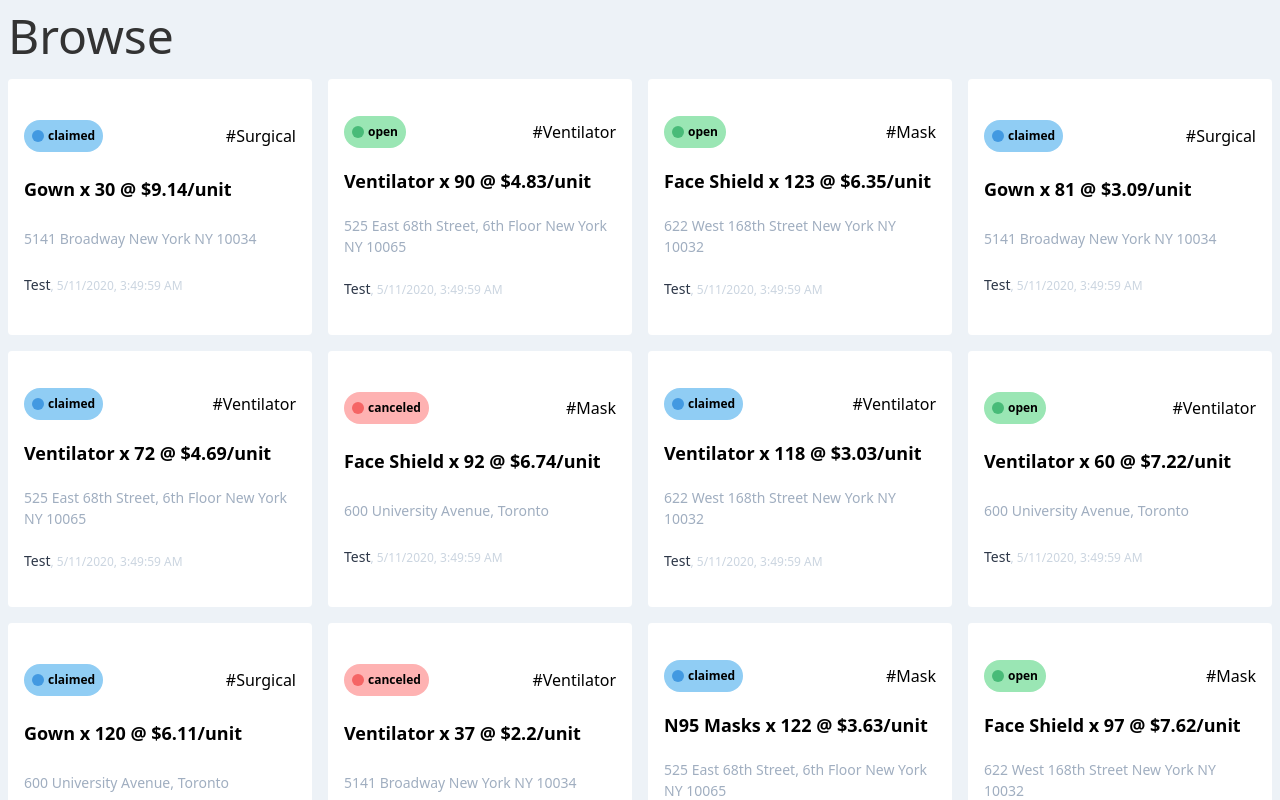
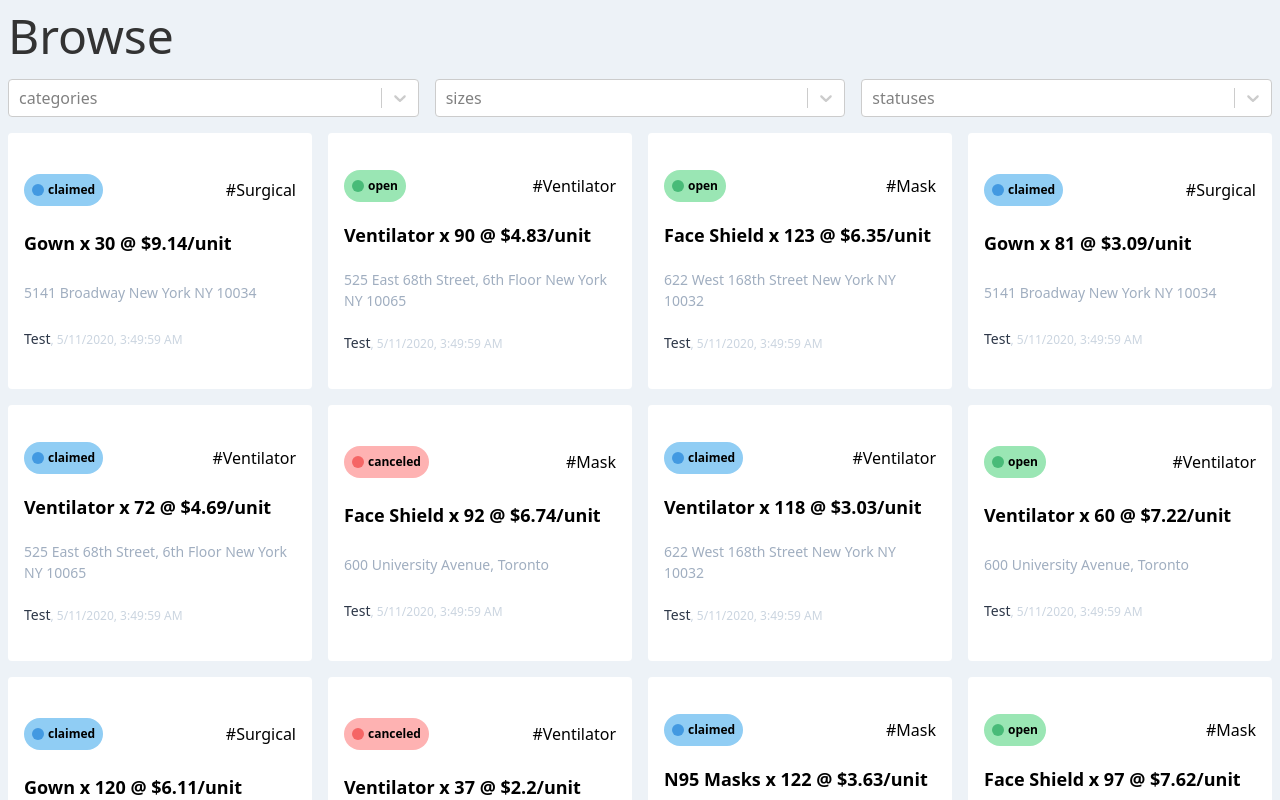
Before and after one commit to Jhong098/OpenPPE, a Next.js app: page /browse in a window 1280 px wide. Shown: the top 800 px of the page. Built offline with nearby package versions, Linux system fonts and the light colour scheme.

Commit message:
add state management for requests

```diff
--- /dev/null
+++ b/components/filters.js
@@ -0,0 +1,30 @@
+import Select from "react-select";
+import { useRequests } from "contexts/requests";
+
+export default function Filters() {
+  const [state, dispatch] = useRequests();
+
+  const handleFilterUpdate = (selectedOption, filter) => {
+    dispatch({
+      type: "FILTER_REQUESTS",
+      payload: { [filter]: selectedOption },
+    });
+  };
+
+  const { filters, options } = state;
+
+  return (
+    <div className="grid grid-cols-1 md:grid-cols-3 gap-4 mt-4">
+      {Object.entries(options).map(([filter, options]) => (
+        <Select
+          key={filter}
+          isMulti
+          placeholder={filter}
+          value={filters[filter]}
+          options={options.map((option) => ({ label: option, value: option }))}
+          onChange={(selected) => handleFilterUpdate(selected, filter)}
+        />
+      ))}
+    </div>
+  );
+}
--- /dev/null
+++ b/contexts/requests.js
@@ -0,0 +1,63 @@
+import React, { useReducer, useContext } from "react";
+
+const RequestsContext = React.createContext();
+
+const initialState = {
+  options: {},
+  filters: { categories: "", sizes: "", statuses: "" },
+  requests: [],
+  message: "", // ok/error
+};
+
+// TODO: move this to the server
+const getFilters = (requests) => {
+  const categories = new Set();
+  const sizes = new Set();
+  const statuses = new Set();
+  for (let i = 0; i < requests.length; i++) {
+    categories.add(requests[i].category);
+    sizes.add(requests[i].size);
+    statuses.add(requests[i].size);
+  }
+  return {
+    categories: Array.from(categories),
+    sizes: Array.from(sizes),
+    statuses: Array.from(statuses),
+  };
+};
+
+const reducer = (state, action) => {
+  switch (action.type) {
+    case "FILTER_REQUESTS":
+      console.log(action.payload);
+      return {
+        ...state,
+        filters: { ...state.filters, ...action.payload },
+      };
+    case "FETCH_REQUESTS":
+      console.log(action.payload);
+      return {
+        ...state,
+        requests: action.payload,
+        options: getFilters(action.payload),
+      };
+    case "FETCH_ERROR":
+      return {
+        ...state,
+        message: action.payload,
+      };
+    default:
+      throw new Error(`Unknown action: ${action.type}`);
+  }
+};
+
+export const RequestsProvider = ({ children }) => {
+  const [state, dispatch] = useReducer(reducer, initialState);
+  return (
+    <RequestsContext.Provider value={[state, dispatch]}>
+      {children}
+    </RequestsContext.Provider>
+  );
+};
+
+export const useRequests = () => useContext(RequestsContext);
--- a/package.json
+++ b/package.json
@@ -18,6 +18,7 @@
     "prop-types": "^15.7.2",
     "react": "16.13.1",
     "react-dom": "16.13.1",
+    "react-select": "^3.1.0",
     "react-table": "^7.0.4",
     "swr": "^0.2.0",
     "tailwindcss": "^1.4.6"
--- a/pages/_app.js
+++ b/pages/_app.js
@@ -1,7 +1,12 @@
-import '../styles/index.css'
+import "../styles/index.css";
+import { RequestsProvider } from "contexts/requests";
 
 function MyApp({ Component, pageProps }) {
-  return <Component {...pageProps} />
+  return (
+    <RequestsProvider>
+      <Component {...pageProps} />
+    </RequestsProvider>
+  );
 }
 
-export default MyApp
+export default MyApp;
--- a/pages/browse.js
+++ b/pages/browse.js
@@ -1,6 +1,9 @@
 import EnhancedTable from "components/table";
+import { useEffect } from "react";
 import Grid from "components/browseGrid";
+import Filters from "components/filters";
 import useSWR from "swr";
+import { useRequests } from "contexts/requests";
 
 const fetcher = (url) => fetch(url).then((res) => res.json());
 
@@ -237,13 +240,39 @@ const data = [
 
 export default function Browse() {
   // const { data, error } = useSWR("/api/requests", fetcher);
+  const [state, dispatch] = useRequests();
+
+  useEffect(() => {
+    const fetchData = async () => {
+      try {
+        // const res = await fetch("/api/requests");
+        // const json = await res.json();
+        await dispatch({
+          type: "FETCH_REQUESTS",
+          payload: data,
+        });
+      } catch (error) {
+        dispatch({
+          type: "FETCH_ERROR",
+          payload: error,
+        });
+      }
+    };
+    fetchData();
+  }, [dispatch]);
 
   // if (error) return <div>failed to load</div>;
 
   return (
     <div className="container p-2 mt-0 mx-auto">
       <h1 className="title">Browse</h1>
-      {data && data.length ? <Grid data={data} /> : <div>loading...</div>}
+      <Filters />
+      {state.message && <p>{state.message}</p>}
+      {state.requests && state.requests.length ? (
+        <Grid data={state.requests} />
+      ) : (
+        <div>loading...</div>
+      )}
     </div>
   );
 }
```
Also changed, not shown: components/requestDetails.js (added), 1 other file (tests, documents, lock files or other folders).
